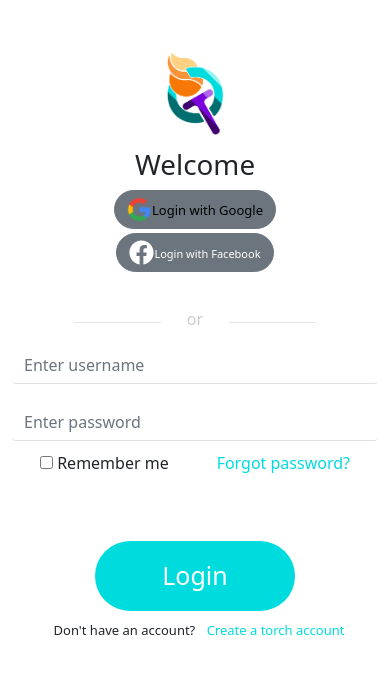
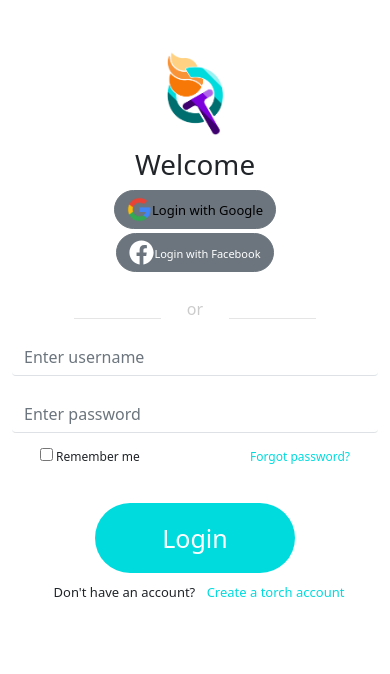
Before and after one commit to SyTW-2122/E02, a Vue app in the folder torch-front/: page / in a window 390 px wide. Shown: the top 674 px of the page. Built offline with nearby package versions, Linux system fonts and the light colour scheme.

Commit message:
hotfix: now, form can be usable on extra small screens

```diff
--- a/torch-front/src/views/SignIn.vue
+++ b/torch-front/src/views/SignIn.vue
@@ -80,7 +80,7 @@
                 class="alert alert-danger"
                 role="alert"
               >Password is required!</div>
-              <b-row class="bottom-form mx-3" align-h="between">
+              <b-row class="h-5 bottom-form mx-3" align-h="between">
                 <b-col cols="6">
                   <b-form-checkbox class="remember-me">&nbsp;Remember me</b-form-checkbox>
                 </b-col>
@@ -225,6 +225,8 @@ h1 {
   opacity: 0.2;
   color: #000;
   margin-top: 10px;
+  height: 5vh;
+  margin: auto;
 }
 .separator .line {
   flex: 1;
@@ -291,7 +293,8 @@ h1 {
 .remember-me{
   display: inline-block;
   height: 100%;
-  margin-top: 10px;
+  margin-top: 15px;
+  font-size: 12px;
 }
 .bottom-form a{
   color: #00DBDE;
@@ -306,7 +309,7 @@ h1 {
   display: flex;
   align-items: center;
   justify-content: center;
-  margin-top: 50px;
+  margin-top: 5%;
 }
 .login-button button {
   width: 200px;
@@ -329,5 +332,7 @@ h1 {
   color: #00DBDE;
   text-decoration: none;
 }
-
+.forgot-password {
+  font-size: 12px;
+}
 </style>
```
